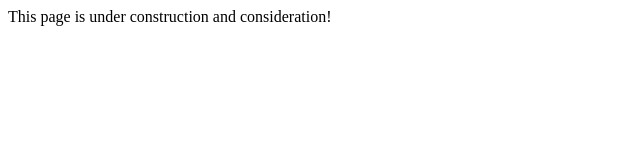
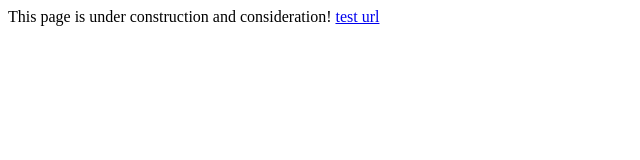
Before and after one commit to Hoss3inf/hoss3inf.github.io, a plain HTML site: page index.html in a window 1280 px wide. Shown: the full height of the page, 0-640 px from the left. Drawn offline with Linux system fonts and the light colour scheme.

Commit message:
Update index.html

```diff
--- a/index.html
+++ b/index.html
@@ -1 +1,2 @@
 This page is under construction and consideration!
+<a href="raghamapp://subscription">test url</a>
```
